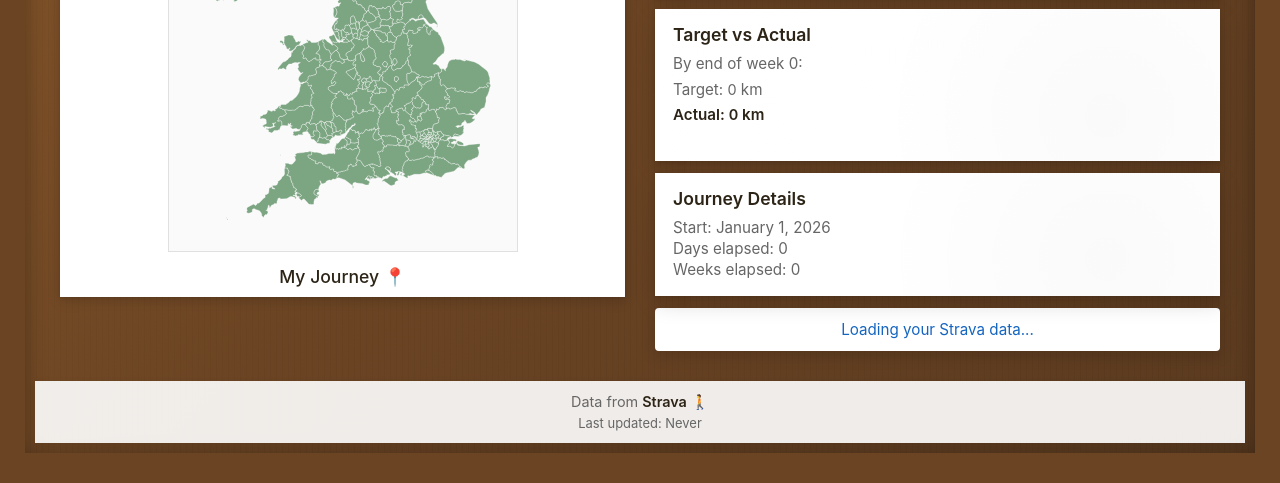
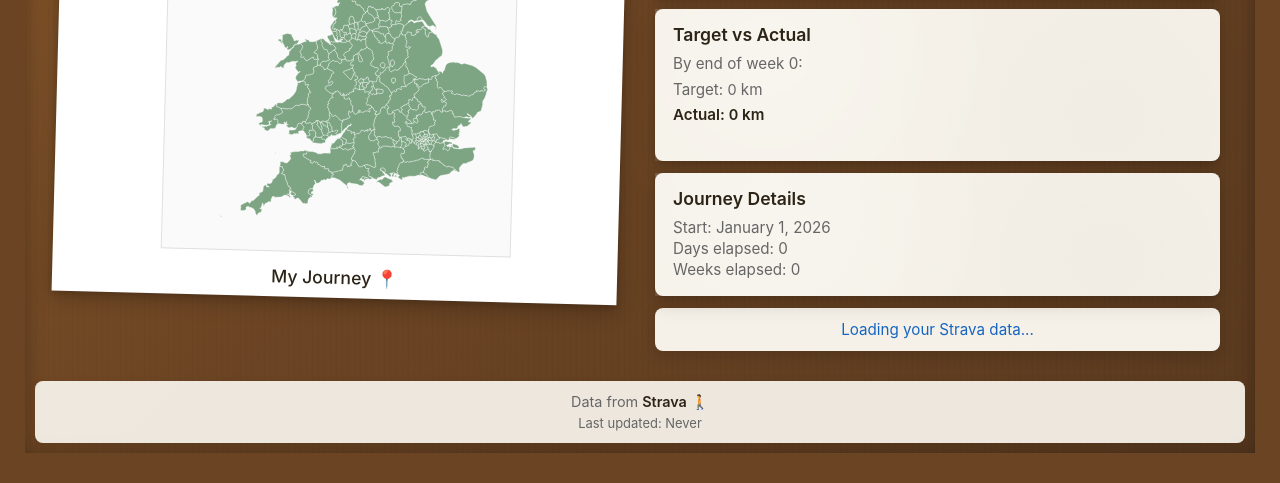
Before and after one commit to hannahcfalk/le-jog, a plain HTML site: page index.html in a window 1280 px wide. Shown: the part 518-1001 px from the top of the page. Drawn offline with Linux system fonts and the light colour scheme; a script that the page names is missing.

Commit message:
Add pinned look to map and update cards to beige with rounded edges
- Add red push pin to map
- Rotate map 1.5deg for pinned aesthetic
- Hover lifts map up while maintaining rotation
- Change all white cards to beige/tan (#f5f1e8)
- Add rounded corners (8px border-radius) to all cards
- Update footer to match beige color scheme
- Stats cards remain static without pins

```diff
--- a/index.html
+++ b/index.html
@@ -19,6 +19,7 @@
 
         <main>
             <div class="map-container">
+                <div class="pin pin-red"></div>
                 <div class="polaroid-caption">My Journey 📍</div>
                 <div class="map-wrapper">
                     <svg viewBox="400 150 500 850" xmlns="http://www.w3.org/2000/svg" class="uk-map-svg">
--- a/styles.css
+++ b/styles.css
@@ -185,19 +185,20 @@ main {
     background: white;
     padding: 12px 12px 45px 12px;
     box-shadow:
-        0 4px 12px rgba(0, 0, 0, 0.15),
-        0 1px 3px rgba(0, 0, 0, 0.1);
+        0 8px 20px rgba(0, 0, 0, 0.2),
+        0 2px 6px rgba(0, 0, 0, 0.15);
     margin: 5px;
     height: fit-content;
     align-self: center;
     transition: transform 0.3s ease;
+    transform: rotate(1.5deg);
 }
 
 .map-container:hover {
-    transform: translateY(-2px);
+    transform: rotate(1.5deg) translateY(-5px);
     box-shadow:
-        0 6px 16px rgba(0, 0, 0, 0.2),
-        0 2px 4px rgba(0, 0, 0, 0.12);
+        0 12px 30px rgba(0, 0, 0, 0.3),
+        0 4px 10px rgba(0, 0, 0, 0.2);
 }
 
 .polaroid-caption {
@@ -276,7 +277,8 @@ main {
 .sticky-note-mint,
 .sticky-note-orange,
 .sticky-note-blue {
-    background: #ffffff;
+    background: #f5f1e8;
+    border-radius: 8px;
 }
 
 /* Paper texture overlay on sticky notes */
@@ -408,10 +410,10 @@ main {
 
 /* Message cards */
 .error-message {
-    background: #ffffff;
+    background: #f5f1e8;
     color: #c0392b;
     padding: 12px 15px;
-    border-radius: 4px;
+    border-radius: 8px;
     border-left: 4px solid #f44336;
     font-family: -apple-system, BlinkMacSystemFont, 'Segoe UI', Roboto, sans-serif;
     font-size: 0.95em;
@@ -419,10 +421,10 @@ main {
 }
 
 .loading-message {
-    background: #ffffff;
+    background: #f5f1e8;
     color: #1565c0;
     padding: 12px 15px;
-    border-radius: 4px;
+    border-radius: 8px;
     text-align: center;
     font-family: -apple-system, BlinkMacSystemFont, 'Segoe UI', Roboto, sans-serif;
     font-size: 0.95em;
@@ -431,7 +433,7 @@ main {
 
 /* Footer */
 footer {
-    background: rgba(255, 255, 255, 0.9);
+    background: rgba(245, 241, 232, 0.95);
     padding: 12px 20px;
     text-align: center;
     color: #666;
@@ -439,6 +441,7 @@ footer {
     font-size: 0.9em;
     margin-top: 15px;
     box-shadow: 0 2px 8px rgba(0, 0, 0, 0.1);
+    border-radius: 8px;
 }
 
 footer a {
```
